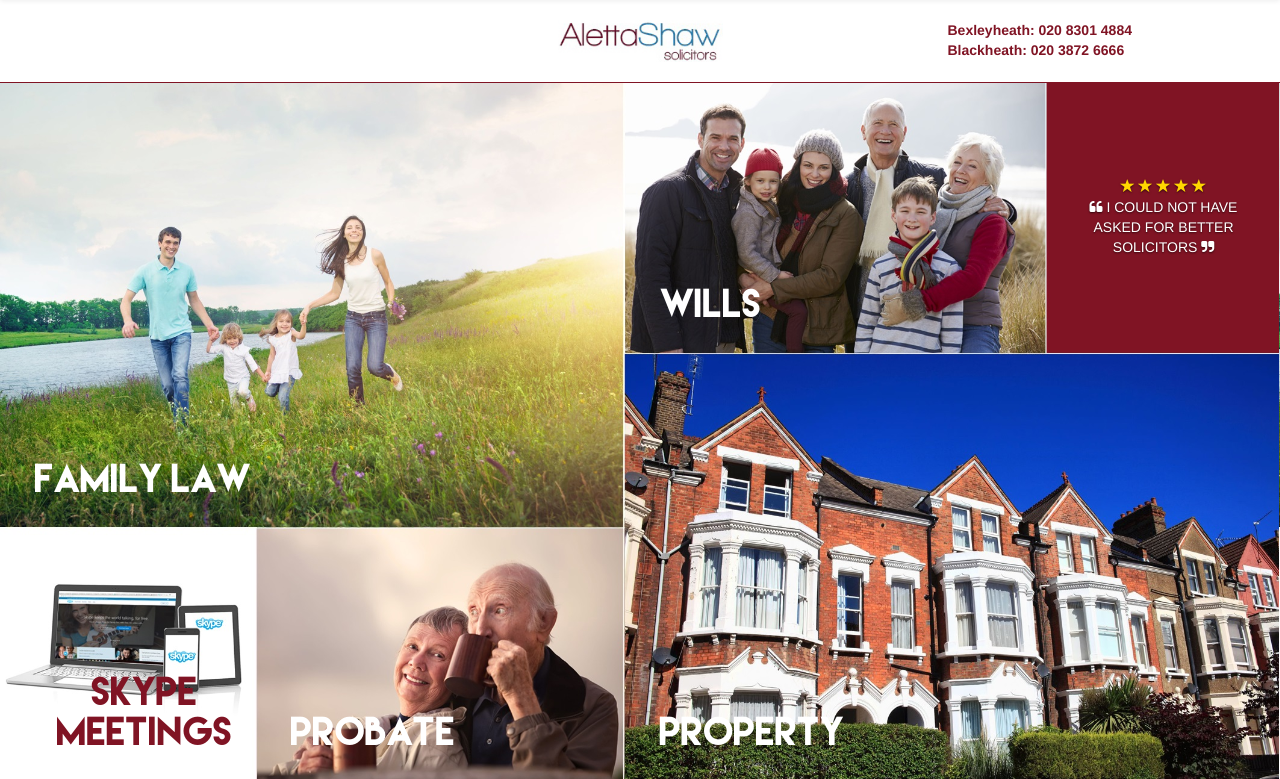
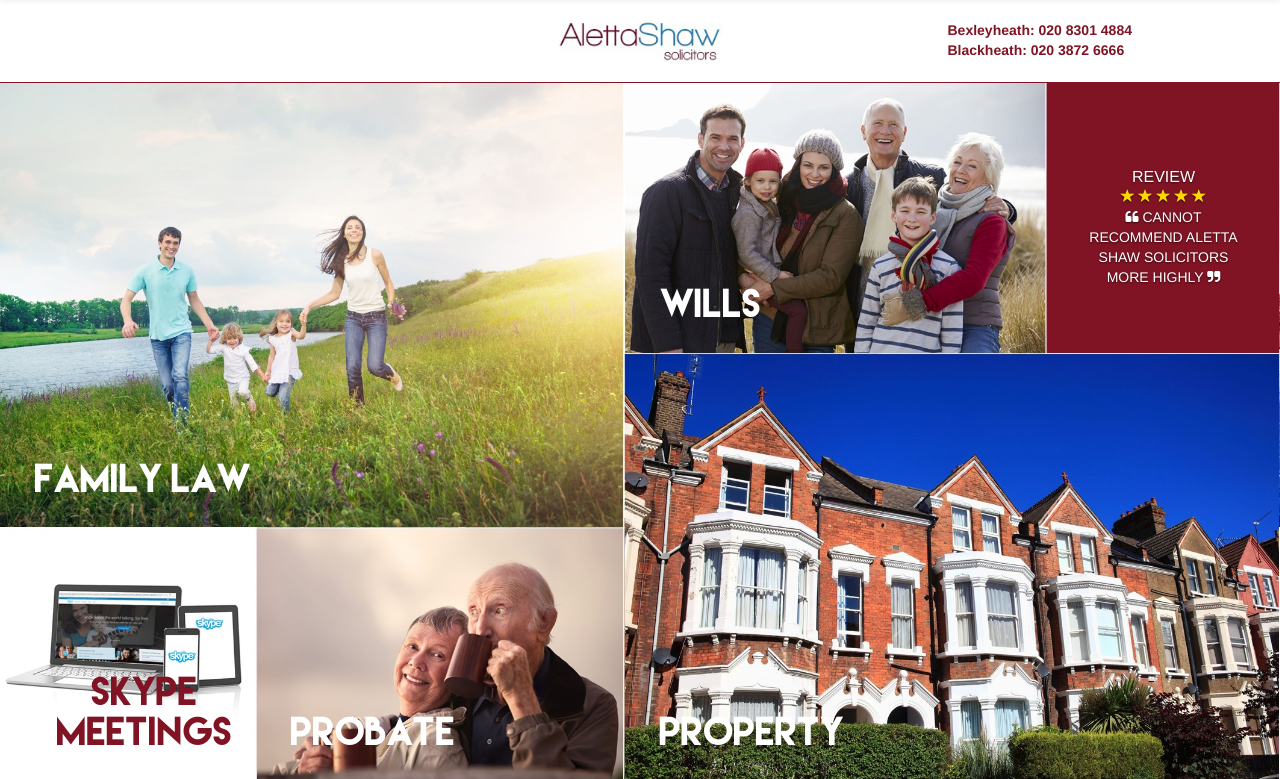
Before and after one commit to muhdmishal/ALSW, a PHP site: page / in a window 1280 px wide. Shown: the part 58-837 px from the top of the page. Run offline with PHP 8.4, Linux system fonts and the light colour scheme.

Commit message:
Adding heading for the review and the speed increase for the slider.

```diff
--- a/css/custom.css
+++ b/css/custom.css
@@ -494,3 +494,8 @@ iframe {
   height: 10px;
   font-size: 10px;
 }
+#fixedfees h3 {
+  color: #fff;
+  margin-bottom: 0;
+  font-size: 16px;
+}
--- a/index.html
+++ b/index.html
@@ -70,7 +70,7 @@
 
           <div class="img-map" id="fixedfees">
             <div>
-              <div id="carousel-example-generic" class="carousel slide" data-ride="carousel">
+              <div id="carousel-example-generic" class="carousel slide" data-ride="carousel" data-interval="1000">
 
                 <!-- Wrapper for slides -->
                 <div class="carousel-inner" role="listbox">
@@ -78,6 +78,7 @@
 
                     <div class="carousel-caption">
                       <div>
+                        <h3>Review</h3>
                         <div class="star">
                           <span class="glyphicon glyphicon-star" aria-hidden="true"></span>
                           <span class="glyphicon glyphicon-star" aria-hidden="true"></span>
@@ -94,6 +95,7 @@
                   <div class="item">
                     <div class="carousel-caption">
                       <div>
+                        <h3>Review</h3>
                         <div class="star">
                           <span class="glyphicon glyphicon-star" aria-hidden="true"></span>
                           <span class="glyphicon glyphicon-star" aria-hidden="true"></span>
@@ -110,6 +112,7 @@
                   <div class="item">
                     <div class="carousel-caption">
                       <div>
+                        <h3>Review</h3>
                         <div class="star">
                           <span class="glyphicon glyphicon-star" aria-hidden="true"></span>
                           <span class="glyphicon glyphicon-star" aria-hidden="true"></span>
@@ -126,6 +129,7 @@
                   <div class="item">
                     <div class="carousel-caption">
                       <div>
+                        <h3>Review</h3>
                         <div class="star">
                           <span class="glyphicon glyphicon-star" aria-hidden="true"></span>
                           <span class="glyphicon glyphicon-star" aria-hidden="true"></span>
@@ -142,6 +146,7 @@
                   <div class="item">
                     <div class="carousel-caption">
                       <div>
+                        <h3>Review</h3>
                         <div class="star">
                           <span class="glyphicon glyphicon-star" aria-hidden="true"></span>
                           <span class="glyphicon glyphicon-star" aria-hidden="true"></span>
@@ -158,6 +163,7 @@
                   <div class="item">
                     <div class="carousel-caption">
                       <div>
+                        <h3>Review</h3>
                         <div class="star">
                           <span class="glyphicon glyphicon-star" aria-hidden="true"></span>
                           <span class="glyphicon glyphicon-star" aria-hidden="true"></span>
@@ -174,6 +180,7 @@
                   <div class="item">
                     <div class="carousel-caption">
                       <div>
+                        <h3>Review</h3>
                         <div class="star">
                           <span class="glyphicon glyphicon-star" aria-hidden="true"></span>
                           <span class="glyphicon glyphicon-star" aria-hidden="true"></span>
@@ -190,6 +197,7 @@
                   <div class="item">
                     <div class="carousel-caption">
                       <div>
+                        <h3>Review</h3>
                         <div class="star">
                           <span class="glyphicon glyphicon-star" aria-hidden="true"></span>
                           <span class="glyphicon glyphicon-star" aria-hidden="true"></span>
```
